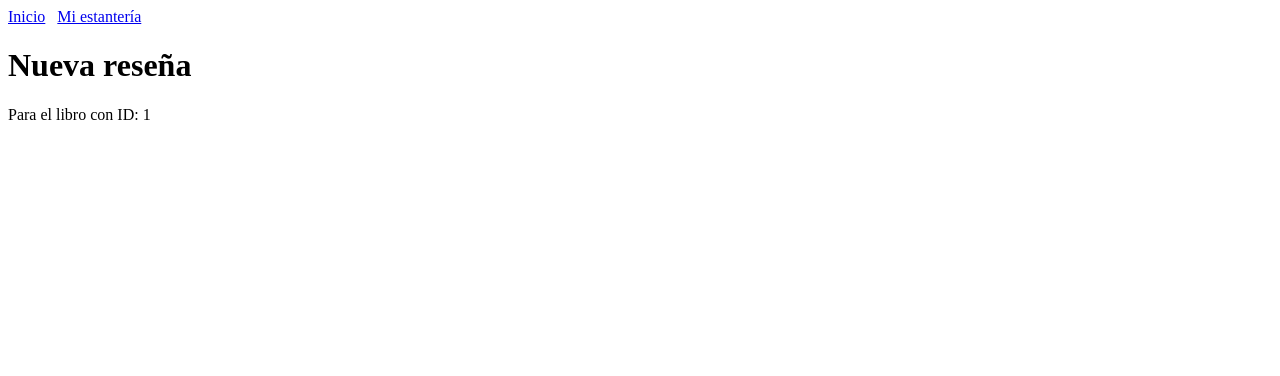
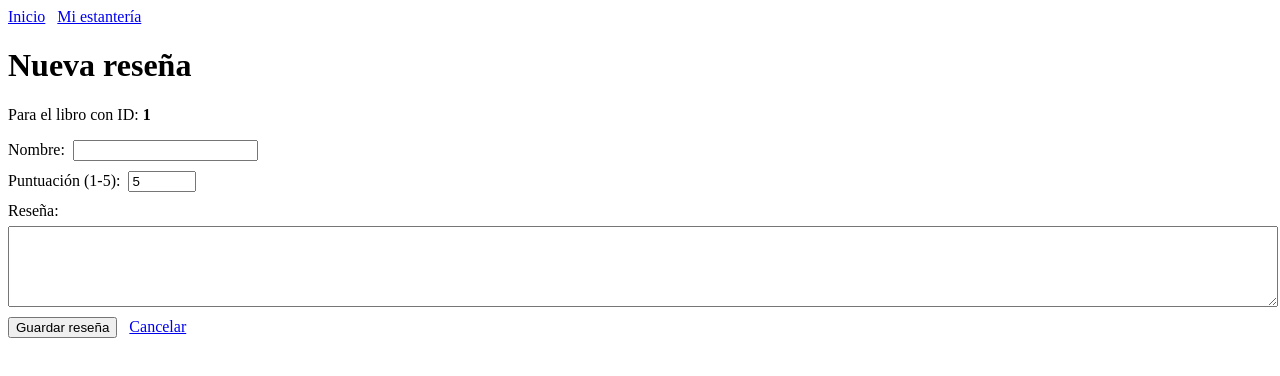
Before and after one commit to marespjavier/ProyectoDWC, a React (Vite) app in the folder biblioteca-app/: page /book/1/review in a window 1280 px wide. Shown: the top 376 px of the page. Built offline with nearby package versions, Linux system fonts and the light colour scheme.

Commit message:
Implementar estantería con Context y persistencia en localStorage

```diff
--- /dev/null
+++ b/biblioteca-app/src/context/ShelfContext.jsx
@@ -0,0 +1,80 @@
+import { createContext, useContext, useEffect, useMemo, useState } from "react";
+
+const ShelfContext = createContext(null);
+
+const STORAGE_KEY = "shelf";
+const VALID_STATUSES = new Set(["favorito", "pendiente", "leido"]);
+
+function todayISO() {
+  return new Date().toISOString().slice(0, 10);
+}
+
+function loadShelf() {
+  try {
+    const raw = localStorage.getItem(STORAGE_KEY);
+    if (!raw) return [];
+    const parsed = JSON.parse(raw);
+    if (!Array.isArray(parsed)) return [];
+    // limpieza básica por si hay basura
+    return parsed
+      .filter((x) => typeof x?.bookId === "number" && VALID_STATUSES.has(x?.status))
+      .map((x) => ({
+        bookId: x.bookId,
+        status: x.status,
+        addedAt: typeof x.addedAt === "string" ? x.addedAt : todayISO(),
+      }));
+  } catch {
+    return [];
+  }
+}
+
+export function ShelfProvider({ children }) {
+  const [items, setItems] = useState(() => loadShelf());
+
+  useEffect(() => {
+    localStorage.setItem(STORAGE_KEY, JSON.stringify(items));
+  }, [items]);
+
+  function upsert(bookId, status = "pendiente") {
+    if (!VALID_STATUSES.has(status)) status = "pendiente";
+
+    setItems((prev) => {
+      const idx = prev.findIndex((x) => x.bookId === bookId);
+      if (idx === -1) {
+        return [...prev, { bookId, status, addedAt: todayISO() }];
+      }
+      const updated = [...prev];
+      updated[idx] = { ...updated[idx], status };
+      return updated;
+    });
+  }
+
+  function remove(bookId) {
+    setItems((prev) => prev.filter((x) => x.bookId !== bookId));
+  }
+
+  function setStatus(bookId, status) {
+    upsert(bookId, status);
+  }
+
+  function getStatus(bookId) {
+    return items.find((x) => x.bookId === bookId)?.status ?? null;
+  }
+
+  function isInShelf(bookId) {
+    return items.some((x) => x.bookId === bookId);
+  }
+
+  const value = useMemo(
+    () => ({ items, upsert, remove, setStatus, getStatus, isInShelf }),
+    [items]
+  );
+
+  return <ShelfContext.Provider value={value}>{children}</ShelfContext.Provider>;
+}
+
+export function useShelf() {
+  const ctx = useContext(ShelfContext);
+  if (!ctx) throw new Error("useShelf debe usarse dentro de <ShelfProvider>");
+  return ctx;
+}
--- /dev/null
+++ b/biblioteca-app/src/hooks/useBookDetail.js
@@ -0,0 +1,44 @@
+import { useEffect, useState } from "react";
+import { getBookById, getReviewsByBookId } from "../api/booksApi";
+
+export function useBookDetail(bookId) {
+  const [book, setBook] = useState(null);
+  const [reviews, setReviews] = useState([]);
+  const [loading, setLoading] = useState(true);
+  const [error, setError] = useState(null);
+
+  useEffect(() => {
+    if (!bookId) return;
+
+    let cancelled = false;
+
+    async function load() {
+      setLoading(true);
+      setError(null);
+
+      try {
+        const bookData = await getBookById(bookId);
+        const reviewsData = await getReviewsByBookId(bookId);
+
+        if (!cancelled) {
+          setBook(bookData);
+          setReviews(reviewsData);
+        }
+      } catch (err) {
+        if (!cancelled) {
+          setError(err instanceof Error ? err.message : "Error desconocido");
+        }
+      } finally {
+        if (!cancelled) setLoading(false);
+      }
+    }
+
+    load();
+
+    return () => {
+      cancelled = true;
+    };
+  }, [bookId]);
+
+  return { book, reviews, loading, error };
+}
--- /dev/null
+++ b/biblioteca-app/src/hooks/useCreateReview.js
@@ -0,0 +1,24 @@
+import { useState } from "react";
+import { createReview } from "../api/booksApi";
+
+export function useCreateReview() {
+  const [saving, setSaving] = useState(false);
+  const [error, setError] = useState(null);
+
+  async function saveReview(review) {
+    setSaving(true);
+    setError(null);
+
+    try {
+      const created = await createReview(review);
+      return created;
+    } catch (err) {
+      setError(err instanceof Error ? err.message : "Error desconocido");
+      return null;
+    } finally {
+      setSaving(false);
+    }
+  }
+
+  return { saving, error, saveReview };
+}
--- a/biblioteca-app/src/main.jsx
+++ b/biblioteca-app/src/main.jsx
@@ -2,11 +2,14 @@ import React from "react";
 import ReactDOM from "react-dom/client";
 import { BrowserRouter } from "react-router-dom";
 import App from "./App.jsx";
+import { ShelfProvider } from "./context/ShelfContext.jsx";
 
 ReactDOM.createRoot(document.getElementById("root")).render(
   <React.StrictMode>
     <BrowserRouter>
-      <App />
+      <ShelfProvider>
+        <App />
+      </ShelfProvider>
     </BrowserRouter>
   </React.StrictMode>
 );
--- a/biblioteca-app/src/pages/BookDetailPage.jsx
+++ b/biblioteca-app/src/pages/BookDetailPage.jsx
@@ -1,12 +1,53 @@
-import { useParams } from "react-router-dom";
+import { useParams, Link } from "react-router-dom";
+import { useBookDetail } from "../hooks/useBookDetail";
+import { useShelf } from "../context/ShelfContext";
 
 export function BookDetailPage() {
   const { id } = useParams();
 
+  const shelf = useShelf();
+  const { book, reviews, loading, error } = useBookDetail(id);
+
+  const currentStatus = book ? shelf.getStatus(book.id) : null;
+
+  if (loading) return <p>Cargando libro…</p>;
+
+  if (error) {
+    return (
+      <div>
+        <p style={{ color: "crimson" }}>Error: {error}</p>
+        <Link to="/">Volver</Link>
+      </div>
+    );
+  }
+
+  if (!book) return <p>Libro no encontrado</p>;
+
   return (
     <div>
-      <h1>Detalle del libro</h1>
-      <p>ID: {id}</p>
+      <h1>{book.title}</h1>
+
+      <h2>Estantería</h2>
+      {currentStatus ? (
+        <p>Estado actual: <strong>{currentStatus}</strong></p>
+      ) : (
+        <p>Este libro no está en tu estantería.</p>
+      )}
+
+      <button onClick={() => shelf.upsert(book.id, "pendiente")}>Pendiente</button>
+      <button onClick={() => shelf.upsert(book.id, "leido")}>Leído</button>
+      <button onClick={() => shelf.upsert(book.id, "favorito")}>Favorito</button>
+      {currentStatus && (
+        <button onClick={() => shelf.remove(book.id)}>Quitar</button>
+      )}
+
+      <hr />
+      <h2>Reseñas</h2>
+      <ul>
+        {reviews.map((r) => (
+          <li key={r.id}>{r.user} ({r.rating}/5): {r.text}</li>
+        ))}
+      </ul>
     </div>
   );
 }
--- a/biblioteca-app/src/pages/ReviewPage.jsx
+++ b/biblioteca-app/src/pages/ReviewPage.jsx
@@ -1,12 +1,117 @@
-import { useParams } from "react-router-dom";
+import { useMemo, useState } from "react";
+import { useNavigate, useParams, Link } from "react-router-dom";
+import { useCreateReview } from "../hooks/useCreateReview";
 
 export function ReviewPage() {
-  const { id } = useParams();
+  const { id } = useParams();            // id del libro (string)
+  const bookId = Number(id);             // lo guardamos como number para JSON
+  const navigate = useNavigate();
+
+  const { saving, error, saveReview } = useCreateReview();
+
+  const [user, setUser] = useState("");
+  const [rating, setRating] = useState("5"); // lo guardo string y lo convierto al enviar
+  const [text, setText] = useState("");
+
+  const [fieldErrors, setFieldErrors] = useState({});
+
+  function validate() {
+    const errors = {};
+
+    const userTrim = user.trim();
+    const textTrim = text.trim();
+    const ratingNum = Number(rating);
+
+    if (!userTrim) errors.user = "El nombre es obligatorio.";
+    else if (userTrim.length < 2) errors.user = "El nombre debe tener al menos 2 caracteres.";
+
+    if (!Number.isFinite(ratingNum)) errors.rating = "La puntuación no es válida.";
+    else if (ratingNum < 1 || ratingNum > 5) errors.rating = "La puntuación debe estar entre 1 y 5.";
+
+    if (!textTrim) errors.text = "La reseña es obligatoria.";
+    else if (textTrim.length < 20) errors.text = "La reseña debe tener al menos 20 caracteres.";
+
+    setFieldErrors(errors);
+    return Object.keys(errors).length === 0;
+  }
+
+  async function handleSubmit(e) {
+    e.preventDefault();
+
+    if (!validate()) return;
+
+    const review = {
+      bookId,
+      user: user.trim(),
+      rating: Number(rating),
+      text: text.trim(),
+      createdAt: new Date().toISOString().slice(0, 10) // YYYY-MM-DD
+    };
+
+    const created = await saveReview(review);
+
+    if (created) {
+      // volver al detalle
+      navigate(`/book/${bookId}`);
+    }
+  }
 
   return (
     <div>
       <h1>Nueva reseña</h1>
-      <p>Para el libro con ID: {id}</p>
+      <p>
+        Para el libro con ID: <strong>{bookId}</strong>
+      </p>
+
+      <form onSubmit={handleSubmit}>
+        <div style={{ marginBottom: 10 }}>
+          <label>
+            Nombre:
+            <input
+              value={user}
+              onChange={(e) => setUser(e.target.value)}
+              style={{ marginLeft: 8 }}
+            />
+          </label>
+          {fieldErrors.user && <p style={{ color: "crimson" }}>{fieldErrors.user}</p>}
+        </div>
+
+        <div style={{ marginBottom: 10 }}>
+          <label>
+            Puntuación (1-5):
+            <input
+              type="number"
+              value={rating}
+              onChange={(e) => setRating(e.target.value)}
+              style={{ marginLeft: 8, width: 60 }}
+            />
+          </label>
+          {fieldErrors.rating && <p style={{ color: "crimson" }}>{fieldErrors.rating}</p>}
+        </div>
+
+        <div style={{ marginBottom: 10 }}>
+          <label>
+            Reseña:
+            <textarea
+              value={text}
+              onChange={(e) => setText(e.target.value)}
+              rows={5}
+              style={{ display: "block", width: "100%", marginTop: 6 }}
+            />
+          </label>
+          {fieldErrors.text && <p style={{ color: "crimson" }}>{fieldErrors.text}</p>}
+        </div>
+
+        {error && <p style={{ color: "crimson" }}>Error al guardar: {error}</p>}
+
+        <button type="submit" disabled={saving}>
+          {saving ? "Guardando…" : "Guardar reseña"}
+        </button>
+
+        <span style={{ marginLeft: 12 }}>
+          <Link to={`/book/${bookId}`}>Cancelar</Link>
+        </span>
+      </form>
     </div>
   );
 }
--- a/biblioteca-app/src/pages/ShelfPage.jsx
+++ b/biblioteca-app/src/pages/ShelfPage.jsx
@@ -1,8 +1,66 @@
+import { useBooks } from "../hooks/useBooks";
+import { useShelf } from "../context/ShelfContext";
+import { Link } from "react-router-dom";
+
 export function ShelfPage() {
+  const { books, loading, error } = useBooks();
+  const shelf = useShelf();
+
+  if (loading) return <p>Cargando estantería…</p>;
+  if (error) return <p style={{ color: "crimson" }}>Error: {error}</p>;
+
+  if (shelf.items.length === 0) {
+    return (
+      <div>
+        <h1>Mi estantería</h1>
+        <p>No tienes libros guardados todavía.</p>
+        <Link to="/">Volver al inicio</Link>
+      </div>
+    );
+  }
+
+  // join: map por id para buscar rápido
+  const bookById = new Map(books.map((b) => [b.id, b]));
+
+  // agrupamos por estado
+  const groups = {
+    favorito: [],
+    pendiente: [],
+    leido: []
+  };
+
+  for (const item of shelf.items) {
+    const book = bookById.get(item.bookId);
+    if (book) groups[item.status].push({ item, book });
+  }
+
   return (
     <div>
       <h1>Mi estantería</h1>
-      <p>(Pendiente de implementar)</p>
+
+      <Section title="Favoritos" items={groups.favorito} />
+      <Section title="Pendientes" items={groups.pendiente} />
+      <Section title="Leídos" items={groups.leido} />
     </div>
   );
 }
+
+function Section({ title, items }) {
+  return (
+    <section style={{ marginBottom: 16 }}>
+      <h2>{title}</h2>
+      {items.length === 0 ? (
+        <p>Sin libros en esta sección.</p>
+      ) : (
+        <ul>
+          {items.map(({ book, item }) => (
+            <li key={book.id}>
+              <Link to={`/book/${book.id}`}>{book.title}</Link>{" "}
+              <small>(añadido: {item.addedAt})</small>
+            </li>
+          ))}
+        </ul>
+      )}
+    </section>
+  );
+}
```
Also changed, not shown: 1 other file (tests, documents, lock files or other folders).
